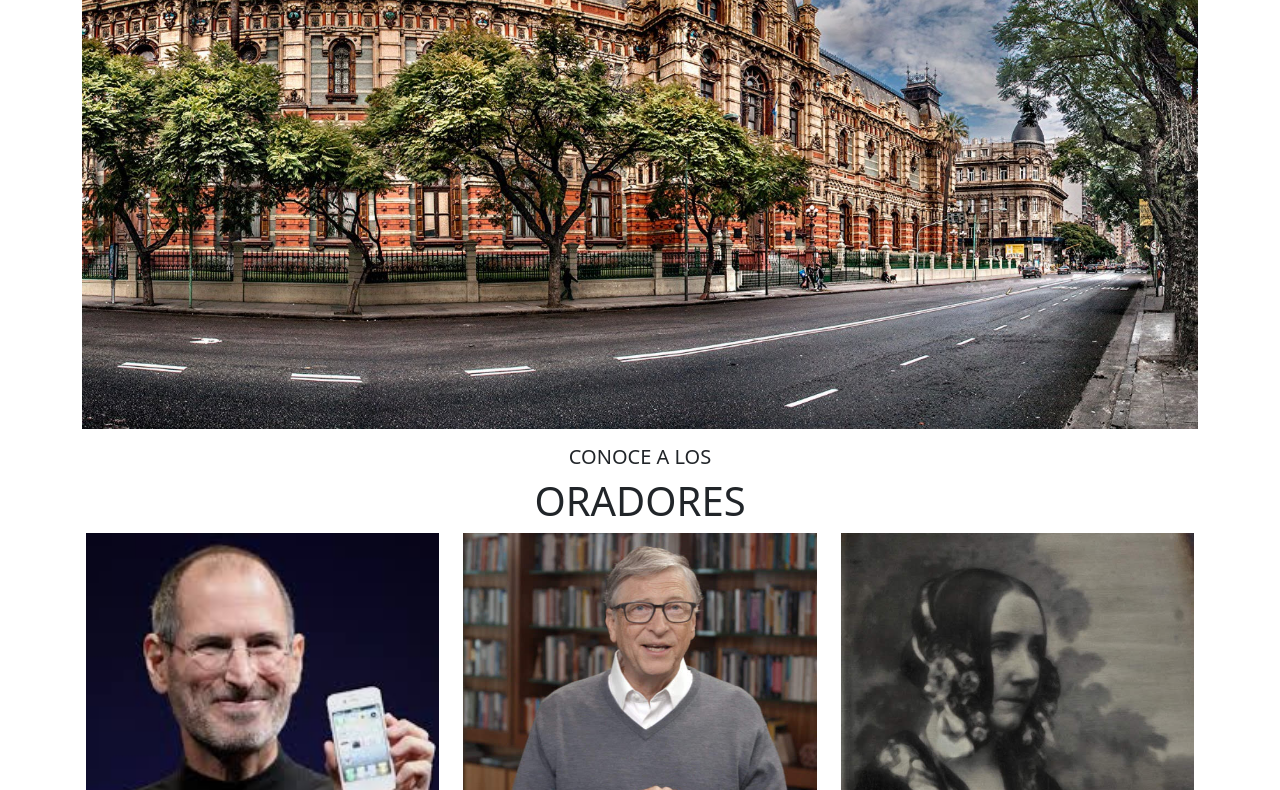
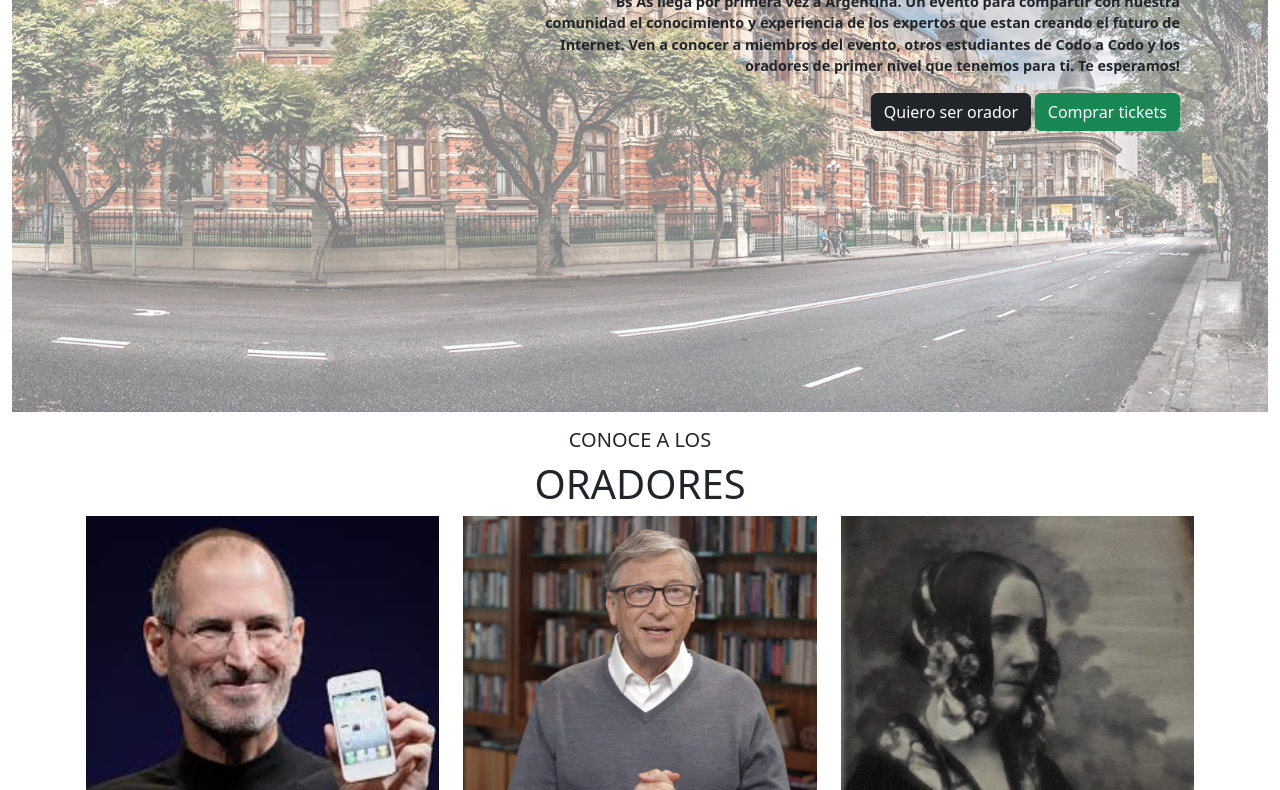
Before and after one commit to agosmay/Bootstrap, a plain HTML site: page index.html in a window 1280 px wide. Shown: the part 369-1159 px from the top of the page. Drawn offline with nearby package versions, Linux system fonts and the light colour scheme.

Commit message:
foto portada con transparencia y actualizacion de media queries

```diff
--- a/index.html
+++ b/index.html
@@ -52,14 +52,32 @@
 		</div>
 	  </div>
 	</nav>
-	<header class="container">
-			<div>
-
-			<h1 class="text-end">Conf bs as</h1>
-			<p class="text-end">bla bla bla</p>
+	<header class="container-fluid">
 			<img class="portada" src="./img/EdificioPortada.jpg" alt="building">
+			<div class="bottom-right">
+				<h3 class="text-end">Conf Bs As</h1>
+				<p class="text-end">
+					Bs As llega por primera vez a Argentina. Un evento para compartir con nuestra comunidad el conocimiento y experiencia
+					de los expertos que estan creando el futuro de Internet. Ven a conocer a miembros del evento, otros estudiantes de
+					Codo a Codo y los oradores de primer nivel que tenemos para ti. Te esperamos!
+				</p>
+				<div class="text-end botonera">
+					<button type="button" class="btn btn-dark ">Quiero ser orador</button>
+					<button type="button" class="btn btn-success ">Comprar tickets</button>
+				</div>
 			</div>
-
+			<div class="cabecera">
+				<h3 class="text-end">Conf Bs As</h1>
+				<p class="text-end">
+					Bs As llega por primera vez a Argentina. Un evento para compartir con nuestra comunidad el conocimiento y experiencia
+					de los expertos que estan creando el futuro de Internet. Ven a conocer a miembros del evento, otros estudiantes de
+					Codo a Codo y los oradores de primer nivel que tenemos para ti. Te esperamos!
+				</p>
+				<div class="text-end botonera">
+					<button type="button" class="btn btn-dark ">Quiero ser orador</button>
+					<button type="button" class="btn btn-success ">Comprar tickets</button>
+				</div>
+			</div>
 	</header>
 	<main>
 		<section class="container p-3">
@@ -102,11 +120,11 @@
 			</div>
 		</section>
 
-		<section class="container">
+		<section class="container-fluid">
 
 				<div class="row">
 						<div class="col-sm-12 col-md-6">
-							<div class="bg-success"><img class="beach" src="./img/SkyBeach.jpg" alt="Beach"></div>
+							<img class="beach" src="./img/SkyBeach.jpg" alt="Beach">
 						</div>
 						<div class="col-sm-12 col-md-6">
 							<div class="bg-dark text-light beach p-2">
--- a/style.css
+++ b/style.css
@@ -15,6 +15,25 @@
 a {
 	text-decoration: none!important;
 }
+
+.portada {
+	opacity: 50%;
+
+}
+
+.bottom-right {
+  position: absolute;
+  bottom: 300px;
+  right: 100px;
+  font-weight: bold;
+  width: 50%;
+  font-size: 0.9rem;
+
+
+
+}
+
+
 
 .border-personaje {
 	border: 1px solid grey;
@@ -35,3 +54,17 @@ a {
 
 
 }
+
+@media (max-width: 600px) {
+  .bottom-right {
+		display: none;
+  }
+}
+
+@media(min-width: 600px) {
+	.cabecera {
+		display: none;
+	}
+
+
+}
```
